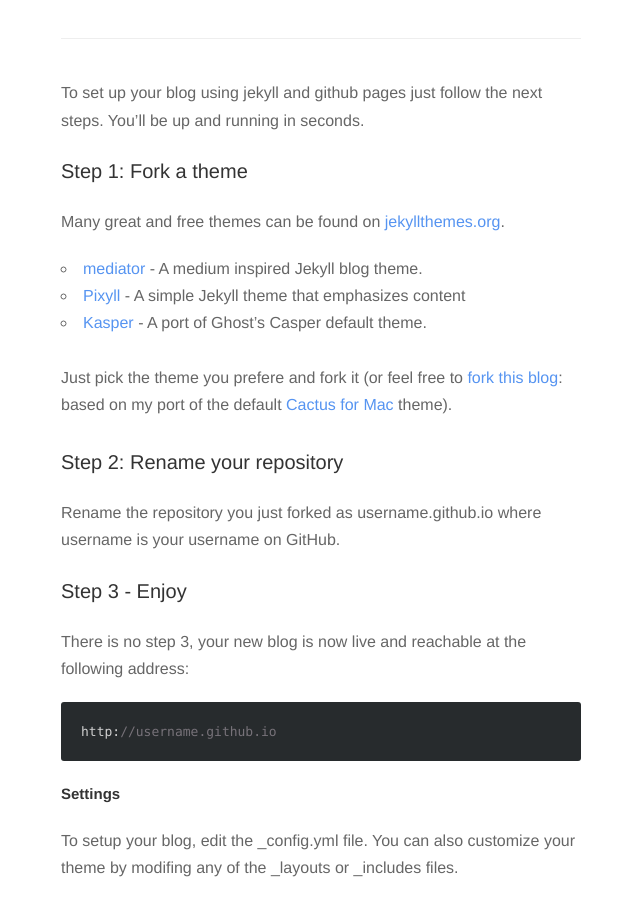
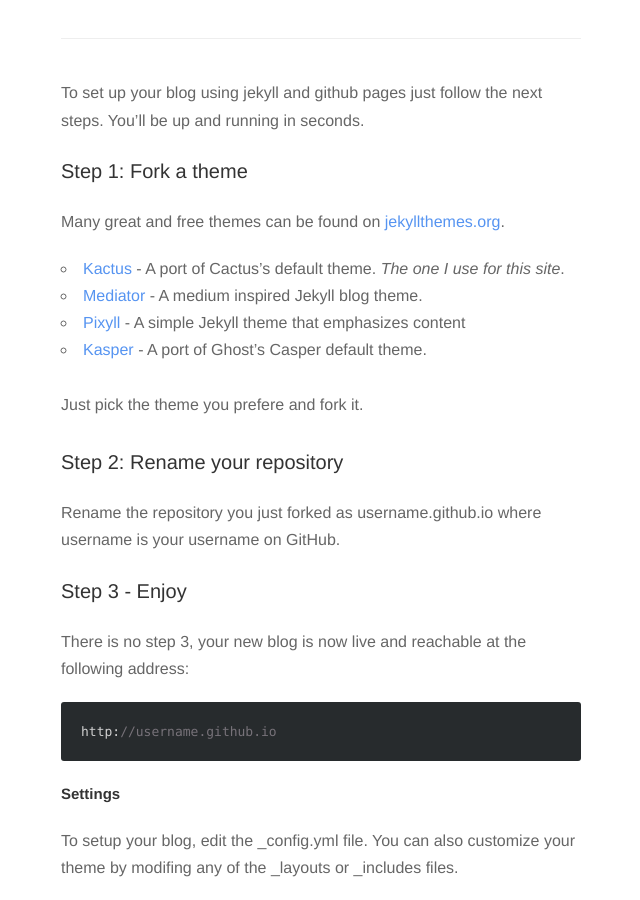
Before and after one commit to nickbalestra/nickbalestra.github.io, a Jekyll site: the page built from _posts/2015-05-10-jekyll-on-github-quick-guide.markdown, in a window 1280 px wide and 900 px high, scrolled down 729 px. Shown: the whole window, without its empty margins (319-959 px from the left). Built offline with Jekyll 4.4.1, drawn with Linux system fonts in a browser that asks for light colours; nearby versions of some CDN libraries; Markdown is read by kramdown in place of the engine named in the settings.

Commit message:
updated jekyll post with kactus info

```diff
--- a/_posts/2015-05-10-jekyll-on-github-quick-guide.markdown
+++ b/_posts/2015-05-10-jekyll-on-github-quick-guide.markdown
@@ -21,10 +21,11 @@ To set up your blog using jekyll and github pages just follow the next steps. Yo
 ### Step 1: Fork a theme
 Many great and free themes can be found on [jekyllthemes.org](http://jekyllthemes.org/).
 
-- [mediator](https://github.com/dirkfabisch/mediator) - A medium inspired Jekyll blog theme.
+- [Kactus](https://github.com/nickbalestra/kactus) - A port of Cactus’s  default theme. *The one I use for this site*.
+- [Mediator](https://github.com/dirkfabisch/mediator) - A medium inspired Jekyll blog theme.
 - [Pixyll](https://github.com/johnotander/pixyll) - A simple Jekyll theme that emphasizes content
 - [Kasper](https://github.com/rosario/kasper) - A port of Ghost’s Casper default theme.<br><br>
-Just pick the theme you prefere and fork it (or feel free to [fork this blog](https://github.com/nickbalestra/nickbalestra.github.io): based on my port of the default [Cactus for Mac](http://cactusformac.com/) theme).<br><br>
+Just pick the theme you prefere and fork it.<br><br>
 
 
 ### Step 2: Rename your repository
```
